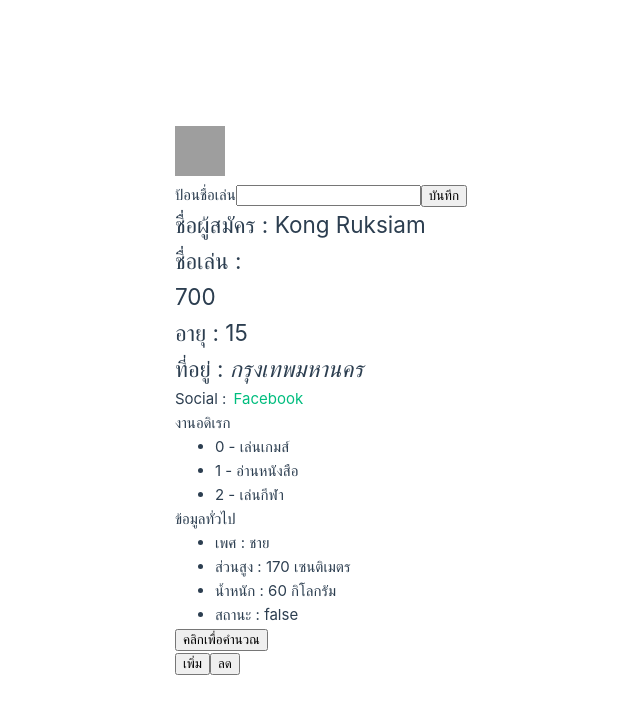
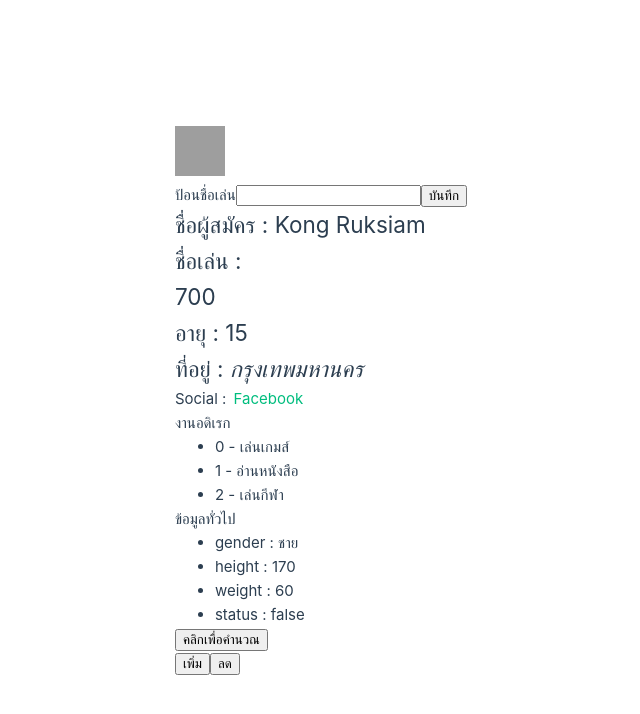
Before and after one commit to Celesca/vue-basic, a Vue app: page / in a window 1280 px wide. Shown: the top 714 px of the page, without its empty margins (173-813 px from the left). Built offline with nearby package versions, Linux system fonts and the light colour scheme; grey boxes are pictures that could not be loaded.

Commit message:
add: v-for object

```diff
--- a/src/App.vue
+++ b/src/App.vue
@@ -24,10 +24,7 @@
 
     <p>ข้อมูลทั่วไป</p>
     <ul>
-      <li>เพศ : {{  general.gender }} </li>
-      <li>ส่วนสูง : {{  general.height }} เซนติเมตร</li>
-      <li>น้ำหนัก : {{  general.weight }} กิโลกรัม</li>
-      <li>สถานะ : {{  general.status }} </li>
+     <li v-for="(item,key) in general" :key="key">{{ key }} : {{ item }}</li>
     </ul>
     <button @click="showData()">คลิกเพื่อคำนวณ</button>
     <div>
```
